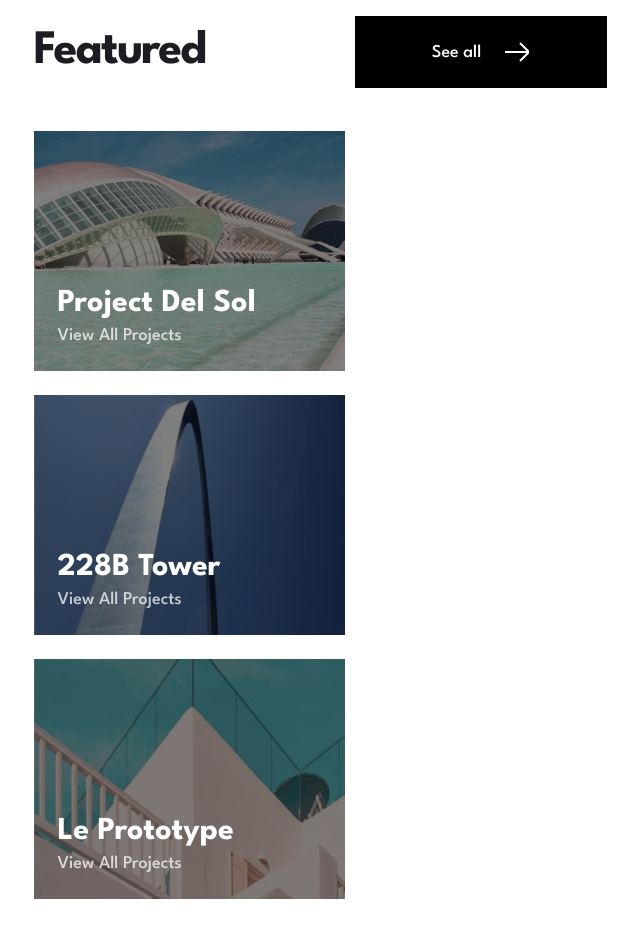
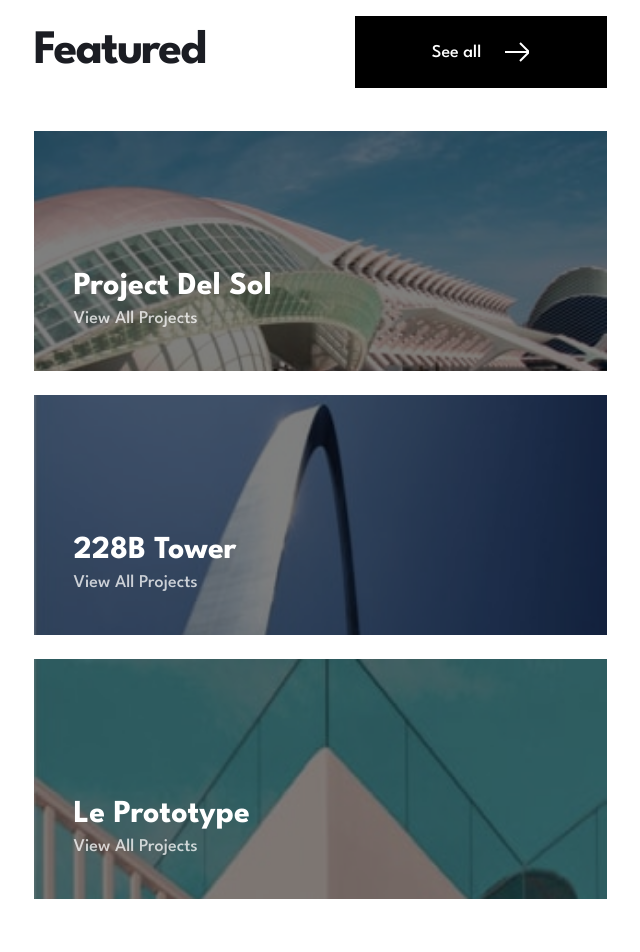
Before and after one commit to gigakhrz/arch-studio-multi-page-website, a Next.js app: page / in a window 1280 px wide. Shown: the part 2240-3192 px from the top of the page, without its empty margins (320-960 px from the left). Built offline with nearby package versions, Linux system fonts and the light colour scheme.

Commit message:
add feature childs responsive

```diff
--- a/src/app/components/homeChilds/FeaturesChilds.tsx
+++ b/src/app/components/homeChilds/FeaturesChilds.tsx
@@ -2,8 +2,12 @@ import Link from "next/link";
 
 const FeaturesChilds = (): JSX.Element => {
   return (
-    <div className="flex flex-col w-full gap-[24px]">
-      <div className="w-[311px] h-[240px] flex flex-col items-start justify-end px-[24px] py-[23px] relative   bg-projectMob-img bg-no-repeat	bg-cover">
+    <div className="flex flex-col w-full gap-[24px] ">
+      <div
+        className="w-[311px] h-[240px] flex flex-col items-start justify-end px-[24px] py-[23px] relative   bg-projectMob-img bg-no-repeat	bg-cover
+        md:w-full md:pl-[40px] md:pb-[40px]
+      "
+      >
         <h1 className=" z-10 text-[32px] leading-[40px]  text-white self-start font-bold">
           Project Del Sol
         </h1>
@@ -20,7 +24,10 @@ const FeaturesChilds = (): JSX.Element => {
 
       {/* --------------- */}
 
-      <div className="w-[311px] h-[240px] flex flex-col items-start justify-end px-[24px] py-[23px] relative   bg-towerMob-img bg-no-repeat	bg-cover">
+      <div
+        className="w-[311px] h-[240px] flex flex-col items-start justify-end px-[24px] py-[23px] relative   bg-towerMob-img bg-no-repeat	bg-cover
+      md:w-full md:pl-[40px] md:pb-[40px]"
+      >
         <h1 className=" z-10 text-[32px] leading-[40px]  text-white self-start font-bold">
           228B Tower
         </h1>
@@ -36,7 +43,10 @@ const FeaturesChilds = (): JSX.Element => {
 
       {/* --------------- */}
 
-      <div className="w-[311px] h-[240px] flex flex-col items-start justify-end px-[24px] py-[23px] relative   bg-protorypeMob-img bg-no-repeat	bg-cover">
+      <div
+        className="w-[311px] h-[240px] flex flex-col items-start justify-end px-[24px] py-[23px] relative   bg-protorypeMob-img bg-no-repeat	bg-cover
+      md:w-full md:pl-[40px] md:pb-[40px]"
+      >
         <h1 className=" z-10 text-[32px] leading-[40px]  text-white self-start font-bold">
           Le Prototype
         </h1>
```
